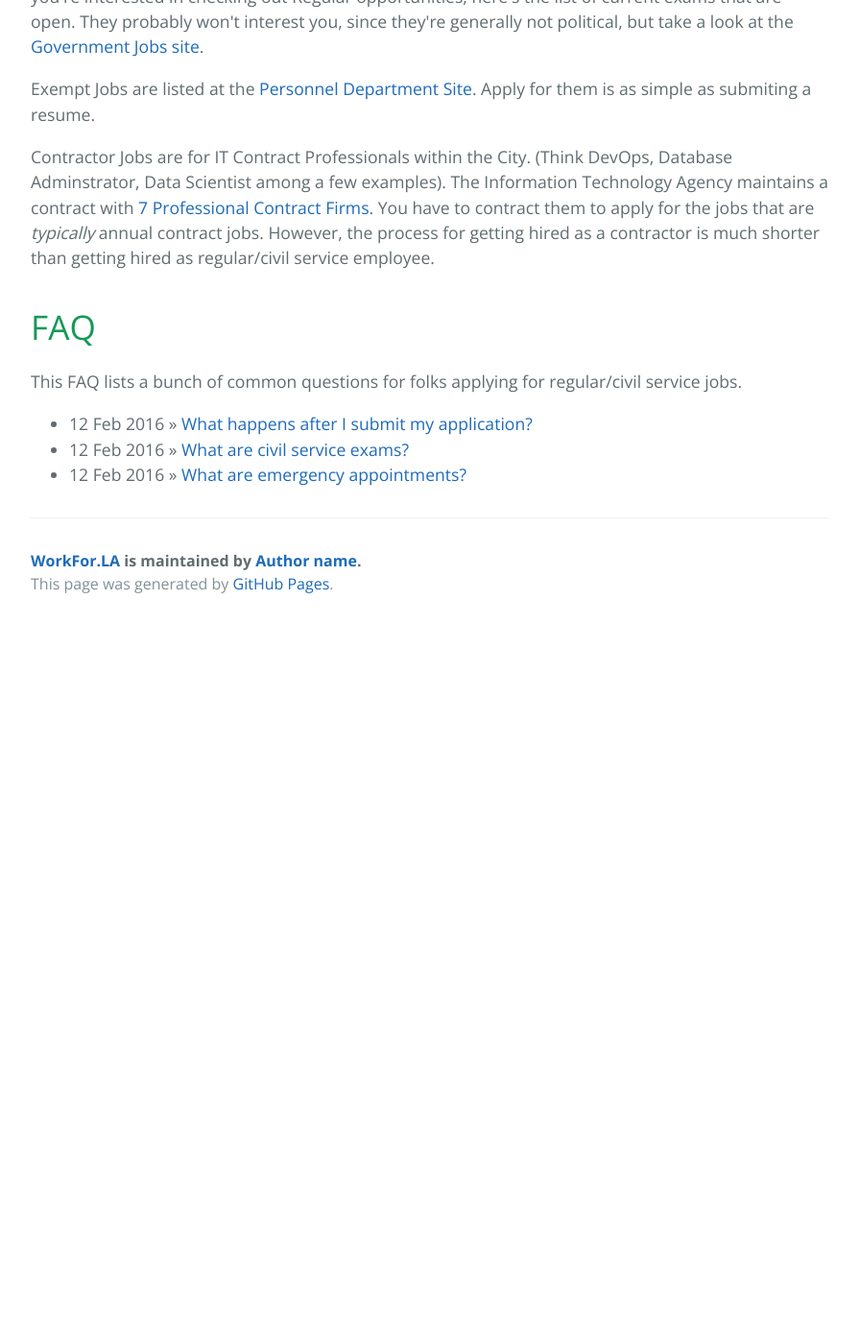
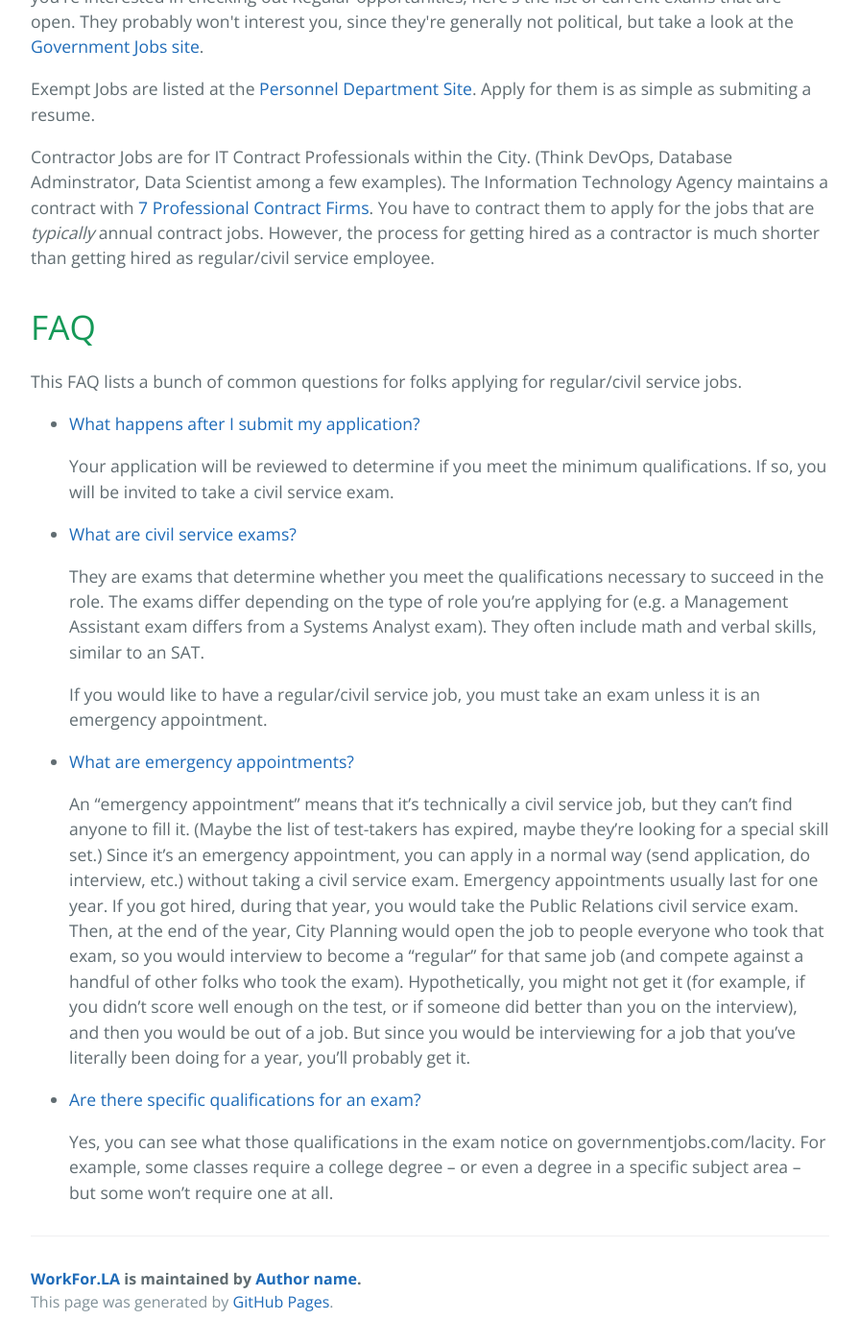
Before and after one commit to hunterowens/workfor.la, a Jekyll site: the page built from index.html, in a window 1280 px wide and 1400 px high, scrolled down 873 px. Shown: the whole window at 96% size, without its empty margins (192-1087 px from the left). Built offline with Jekyll 4.4.1, drawn with Linux system fonts in a browser that asks for light colours; the list of posts is cut into pages by our own code; before the commit the page ends 1525 px from its top, so only the background shows below that.

Commit message:
qualfications

```diff
--- /dev/null
+++ b/_posts/2016-02-12-qualifications.md
@@ -0,0 +1,7 @@
+---
+layout: default
+title:  "Are there specific qualifications for an exam?"
+ate:   2016-02-12 17:50:00
+categories: main
+---
+Yes, you can see what those qualifications in the exam notice on governmentjobs.com/lacity. For example, some classes require a college degree -- or even a degree in a specific subject area -- but some won’t require one at all.
--- a/index.html
+++ b/index.html
@@ -21,7 +21,9 @@ title: {{ site.name }}
   <p>This FAQ lists a bunch of common questions for folks applying for regular/civil service jobs.</p>
   <ul class="posts">
     {% for post in site.posts %}
-      <li><span>{{ post.date | date_to_string }}</span> &raquo; <a href="{{ site.baseurl }}{{ post.url }}">{{ post.title }}</a></li>
+      <li><span><a href="{{ site.baseurl }}{{ post.url }}">{{ post.title }}</a>
+          <p> {{ post.content}}   </p>
+      </li>
     {% endfor %}
   </ul>
 </div>
```
